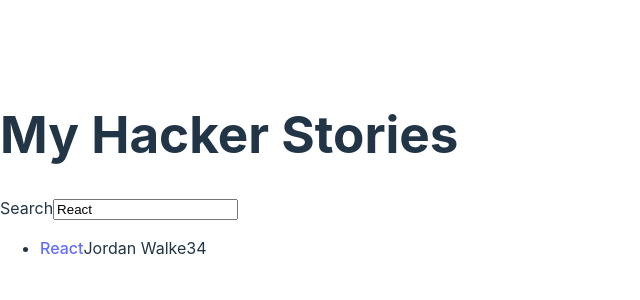
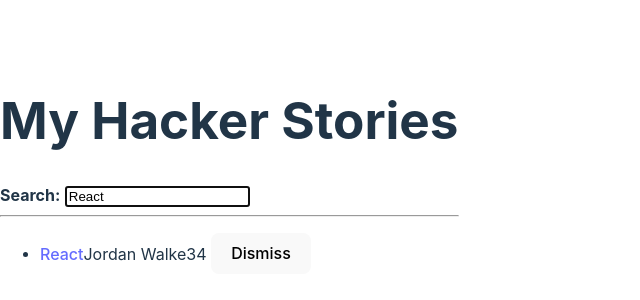
Before and after one commit to genericmoniker/hacker-stories, a React (Vite) app: page / in a window 1280 px wide. Shown: the part 226-526 px from the top of the page, without its empty margins (0-640 px from the left). Built offline with nearby package versions, Linux system fonts and the light colour scheme.

Commit message:
Through conditional rendering

```diff
--- a/src/App.jsx
+++ b/src/App.jsx
@@ -14,7 +14,7 @@ const useStorageState = (key, initialState) => {
 };
 
 const App = () => {
-  const stories = [
+  const initialStories = [
     {
       title: 'React',
       url: 'https://reactjs.org',
@@ -33,7 +33,33 @@ const App = () => {
     }
   ]
 
+  const getAsyncStories = () =>
+    new Promise((resolve) =>
+      setTimeout(
+        () => resolve({ data: { stories: initialStories } }),
+        2000
+      )
+    );
+
   const [searchTerm, setSearchTerm] = useStorageState('search', 'React');
+  const [stories, setStories] = React.useState([]);
+  const [isLoading, setIsLoading] = React.useState(false);
+  const [isError, setIsError] = React.useState(false);
+
+  React.useEffect(() => {
+    setIsLoading(true);
+    getAsyncStories().then(result => {
+      setStories(result.data.stories);
+      setIsLoading(false);
+    }).catch(() => setIsError(true));
+  }, []); // Empty array means run once when component first renders.
+
+  const handleRemoveStory = (item) => {
+    const newStories = stories.filter(
+      (story) => item.objectID !== story.objectID
+    );
+    setStories(newStories);
+  }
 
   const handleSearch = (event) => {
     setSearchTerm(event.target.value);
@@ -48,32 +74,55 @@ const App = () => {
       <h1>My Hacker Stories</h1>
       <InputWithLabel
         id="search"
-        label="Search"
         value={searchTerm}
+        isFocused
         onInputChange={handleSearch}
-      />
-      <List list={searchedStories} />
+      >
+        <strong>Search:</strong>
+      </InputWithLabel>
+      <hr />
+      {isError && <p>Something went wrong...</p>}
+      {isLoading ? (
+        <p>Loading...</p>
+      ) : (
+        <List list={searchedStories} onRemoveItem={handleRemoveStory} />
+      )}
     </div>
   );
 }
 
-const InputWithLabel = ({ id, label, value, type = 'text', onInputChange }) => {
+const InputWithLabel = ({
+  id,
+  value,
+  type = 'text',
+  onInputChange,
+  isFocused,
+  children,
+}) => {
   return (
     <div>
-      <label htmlFor={id}>{label}</label>
-      <input id={id} type={type} value={value} onChange={onInputChange}></input>
+      <label htmlFor={id}>{children}</label>
+      &nbsp;
+      <input
+        id={id}
+        type={type}
+        value={value}
+        autoFocus={isFocused}
+        onChange={onInputChange} />
     </div>);
 }
 
-const List = ({ list }) => (
-  <ul>
-    {list.map((item) => (
-      <Item key={item.objectID} item={item} />
-    ))}
-  </ul>
-);
+const List = ({ list, onRemoveItem }) => {
+  return (
+    <ul>
+      {list.map((item) => (
+        <Item key={item.objectID} item={item} onRemoveItem={onRemoveItem} />
+      ))}
+    </ul>
+  );
+}
 
-const Item = ({ item }) => (
+const Item = ({ item, onRemoveItem }) => (
   <li>
     <span>
       <a href={item.url}>{item.title}</a>
@@ -81,6 +130,8 @@ const Item = ({ item }) => (
     <span>{item.author}</span>
     <span>{item.num_comments}</span>
     <span>{item.points}</span>
+    &nbsp;
+    <button type="button" onClick={() => onRemoveItem(item)}>Dismiss</button>
   </li>
 );
 
```
